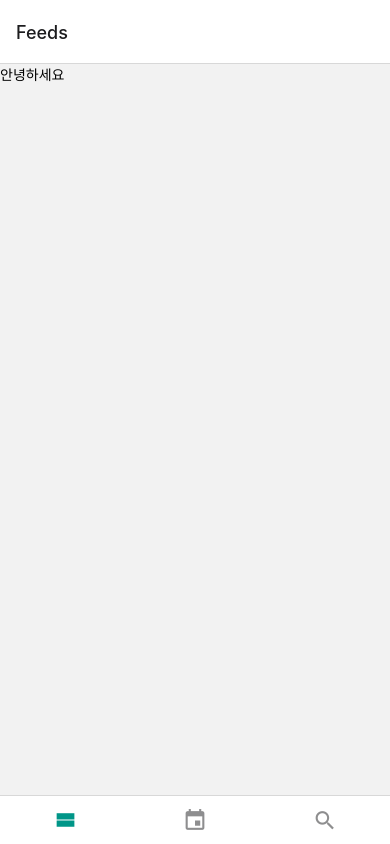
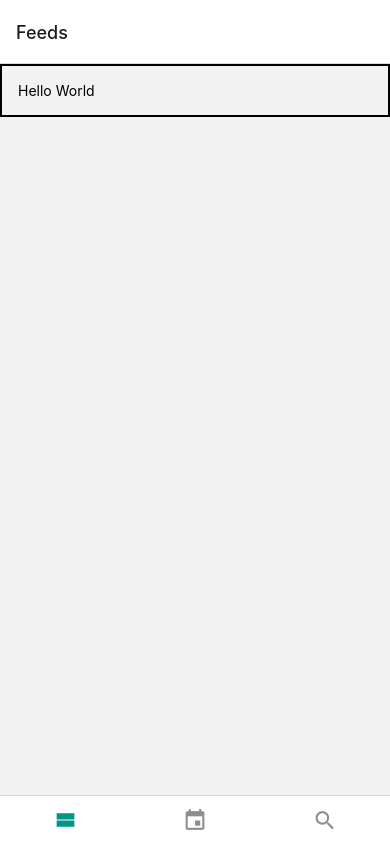
Before and after one commit to jw1036/exam_reactnative, a React Native app: screen /Feeds in a window 390 px wide. Built offline with nearby package versions, Linux system fonts and the light colour scheme.

Commit message:
6.2.1 children Props

```diff
--- a/screens/FeedsScreen.js
+++ b/screens/FeedsScreen.js
@@ -5,13 +5,23 @@ import LogContext from '../contexts/LogContext';
 function FeedsScreen() {
   return (
     <View style={styles.block}>
-      <LogContext.Consumer>{value => <Text>{value}</Text>}</LogContext.Consumer>
+      <Box>{value => <Text>{value}</Text>}</Box>
     </View>
   );
 }
 
+function Box({children}) {
+  return <View style={styles.box}>{children('Hello World')}</View>;
+}
+
 const styles = StyleSheet.create({
   block: {},
+  box: {
+    borderWidth: 2,
+    padding: 16,
+    borderBottomColor: 'black',
+    marginBottom: 16,
+  },
 });
 
 export default FeedsScreen;
```
